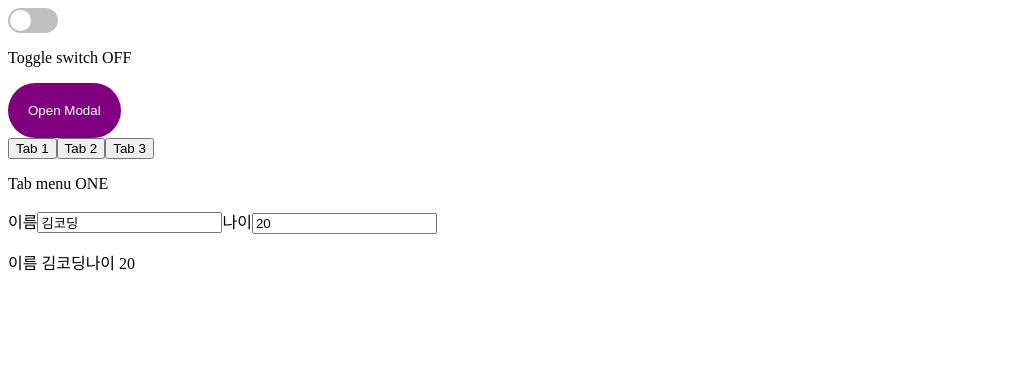
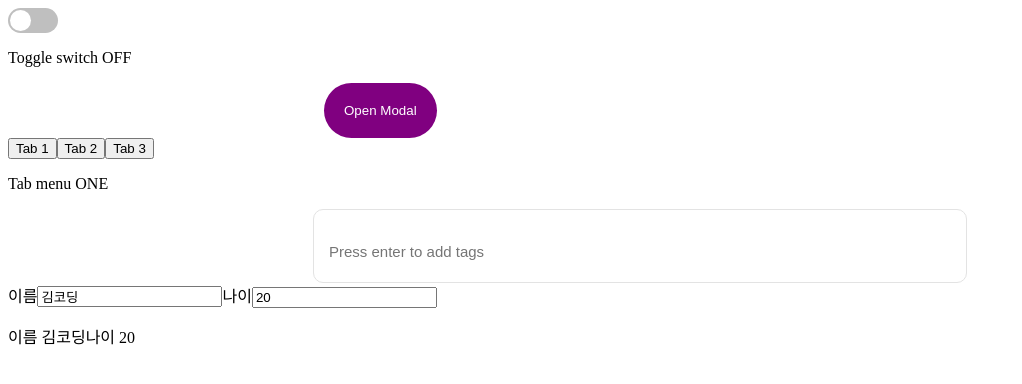
Before and after one commit to didi2578/wanted_pre_onboarding, a React (Create React App) app: page / in a window 1280 px wide. Shown: the top 384 px of the page, without its empty margins (0-1022 px from the left). Built offline with nearby package versions, Linux system fonts and the light colour scheme.

Commit message:
🚧Tag function is complete.

```diff
--- a/src/App.js
+++ b/src/App.js
@@ -2,6 +2,7 @@ import React, { useState } from 'react'
 import ClickToEdit from './components/ClickToEdit'
 import Modal from './components/Modal'
 import Tab from './components/Tab'
+import Tag from './components/Tag'
 import Toggle from './components/Toggle'
 
 const App = () => {
@@ -17,6 +18,7 @@ const App = () => {
       />
       <Modal showModal={showModal} setShowModal={setShowModal} />
       <Tab tabIndex={tabIndex} setTabIndex={setTabIndex} />
+      <Tag />
       <ClickToEdit />
     </>
   )
--- a/src/components/ClickToEdit.js
+++ b/src/components/ClickToEdit.js
@@ -13,8 +13,11 @@ const ClickToEdit = () => {
       ...prevValues,
       [name]: value,
     }))
+
+    console.log(values)
   }
-  const handleChange = () => {
+  const handleChange = (e) => {
+    e.preventDefault()
     setInputChange(values)
   }
 
--- a/src/components/Modal.js
+++ b/src/components/Modal.js
@@ -21,6 +21,8 @@ const Modal = ({ showModal, setShowModal }) => {
 
 export default Modal
 const ModalWrapper = styled.div`
+  margin: 0 auto;
+  width: 50%;
   button {
     border: none;
   }
@@ -29,6 +31,7 @@ const ModalWrapper = styled.div`
     color: #fff;
     padding: 20px;
     border-radius: 40px;
+    cursor: pointer;
   }
 `
 const Background = styled.div`
--- a/src/components/Tab.js
+++ b/src/components/Tab.js
@@ -10,7 +10,9 @@ const Tab = ({ tabIndex, setTabIndex }) => {
   return (
     <>
       {tabs.map((tab, index) => (
-        <button onClick={() => setTabIndex(index)}>{tab.num}</button>
+        <button key={index} onClick={() => setTabIndex(index)}>
+          {tab.num}
+        </button>
       ))}
       <p>Tab menu {tabs[tabIndex].content}</p>
     </>
--- /dev/null
+++ b/src/components/Tag.js
@@ -0,0 +1,112 @@
+import React, { useState } from 'react'
+import styled from 'styled-components'
+
+const Tag = () => {
+  const [tag, setTag] = useState('')
+  const [tags, setTags] = useState([])
+  const [active, setActive] = useState(false)
+
+  const tagChange = (e) => {
+    setTag(e.target.value)
+  }
+
+  const tagSubmit = (e) => {
+    e.preventDefault()
+    if (e.key !== 'Enter') {
+      return
+    }
+
+    if (tags.includes(tag)) {
+      alert('이미 존재하는 태그입니다.')
+      setTag('')
+      return
+    } else if (tag.trim() === '') {
+      setTag('')
+      return
+    }
+    setTags((prevArray) => [...prevArray, tag])
+    setTag('')
+  }
+
+  const onDelete = (item) => {
+    const filtering = tags.filter((tag) => tag !== item)
+    setTags(filtering)
+    console.log(item)
+  }
+
+  return (
+    <div>
+      <Container className={`${active ? 'active' : ''}`}>
+        <TagList>
+          {tags.map((item) => (
+            <TagBox key={item}>
+              {item}
+              <Button onClick={() => onDelete(item)}>✖</Button>
+            </TagBox>
+          ))}
+        </TagList>
+        <Input
+          value={tag}
+          onChange={tagChange}
+          onKeyPress={tagSubmit}
+          onFocus={() => setActive(true)}
+          onBlur={() => setActive(false)}
+          placeholder="Press enter to add tags"
+        />
+      </Container>
+    </div>
+  )
+}
+
+export default Tag
+const Container = styled.div`
+  display: flex;
+  width: 50%;
+  height: 52px;
+  margin: auto;
+  padding: 10px;
+  border: 1px solid #e3e3e3;
+  border-radius: 10px;
+  overflow: hidden;
+  outline: none;
+  &.active {
+    outline: 1px solid #4800ce;
+  }
+`
+const TagList = styled.ul`
+  display: flex;
+  align-items: center;
+  padding: 0;
+`
+const TagBox = styled.li`
+  display: flex;
+  margin: 0 5px;
+  padding: 8px 8px 7px;
+  align-items: center;
+  background-color: #4800ce;
+  color: white;
+  border-radius: 8px;
+  white-space: pre;
+`
+const Button = styled.button`
+  width: 17px;
+  height: 17px;
+  margin-left: 5px;
+  padding: 0 0 1px;
+  border-color: transparent;
+  border-radius: 50%;
+  line-height: 0;
+  background-color: white;
+  color: #4800ce;
+  cursor: pointer;
+`
+const Input = styled.input`
+  width: 100%;
+  height: 100%;
+  padding: 5px;
+  font-size: 15px;
+  border: none;
+  &:focus {
+    outline: none;
+  }
+`
```
